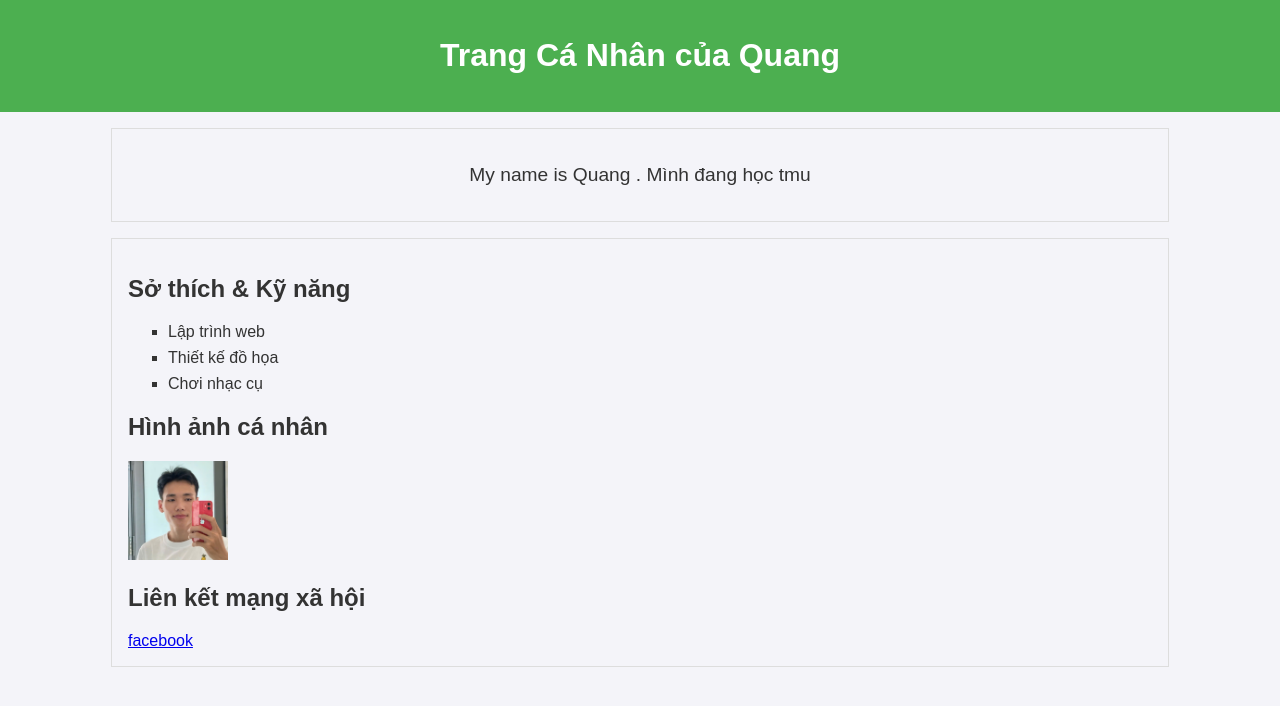
After one commit to quang-tmu/Demo, a PHP site: page /buoi8.html in a window 1280 px wide. The commit adds this page. Shown: the top 706 px of the page. Run offline with PHP 8.4, Linux system fonts and the light colour scheme.

Commit message:
ktra 120 p

```diff
--- /dev/null
+++ b/buoi8.html
@@ -0,0 +1,30 @@
+<!DOCTYPE html>
+<html lang="en">
+<head>
+    <meta charset="UTF-8">
+    <meta name="viewport" content="width=device-width, initial-scale=1.0">
+    <title>Trang Cá Nhân của Tôi</title>
+    <link rel="stylesheet" href="styles.css">
+</head>
+<body>
+    <header>
+        <h1>Trang Cá Nhân của Quang </h1>
+    </header>
+    <section>
+        <p>My name is Quang . Mình đang học tmu </p>
+    </section>
+    <section>
+        <h2>Sở thích & Kỹ năng</h2>
+        <ul>
+            <li>Lập trình web</li>
+            <li>Thiết kế đồ họa</li>
+            <li>Chơi nhạc cụ</li>
+        </ul>
+        <h2>Hình ảnh cá nhân</h2>
+        <img src="image1.png" alt="Ảnh cá nhân" width="100">
+        <h2>Liên kết mạng xã hội</h2>
+        <a href="https://www.facebook.com/profile.php?id=100034266104831">facebook</a>
+    </section>
+
+</body>
+</html>
--- /dev/null
+++ b/styles.css
@@ -0,0 +1,45 @@
+/* Thiết lập font chữ và màu sắc chính */
+body {
+    font-family: Arial, sans-serif;
+    background-color: #f4f4f9;
+    color: #333;
+    margin: 0;
+    padding: 0;
+}
+
+/* Định dạng tiêu đề trang */
+header {
+    background-color: #4CAF50;
+    color: white;
+    text-align: center;
+    padding: 1em 0;
+}
+
+h1 {
+    font-size: 2em;
+}
+
+/* Định dạng đoạn văn ngắn */
+section p {
+    font-size: 1.2em;
+    margin: 1em 0;
+    text-align: center;
+}
+
+/* Định dạng danh sách sở thích */
+ul {
+    list-style-type: square;
+    width: fit-content;
+}
+
+li {
+    margin: 0.5em 0;
+}
+
+/* Thêm kiểu cho đường viền */
+section {
+    border: 1px solid #ddd;
+    padding: 1em;
+    margin: 1em auto;
+    width: 80%;
+}
```
Also changed, not shown: bktra.php (added, +68 -0 lines), btvn3.php (added, +41 -0 lines), buoi5.html (added, +16 -0 lines), home.php (+11 -1 lines), ktr2/index.php (+20 -70 lines), image1.png (added), ktr2/demo/Screenshot (313).png (deleted), ktr2/demo/Screenshot (314).png (deleted), ktr2/demo/Screenshot 2024-10-25 121517.png (added).
